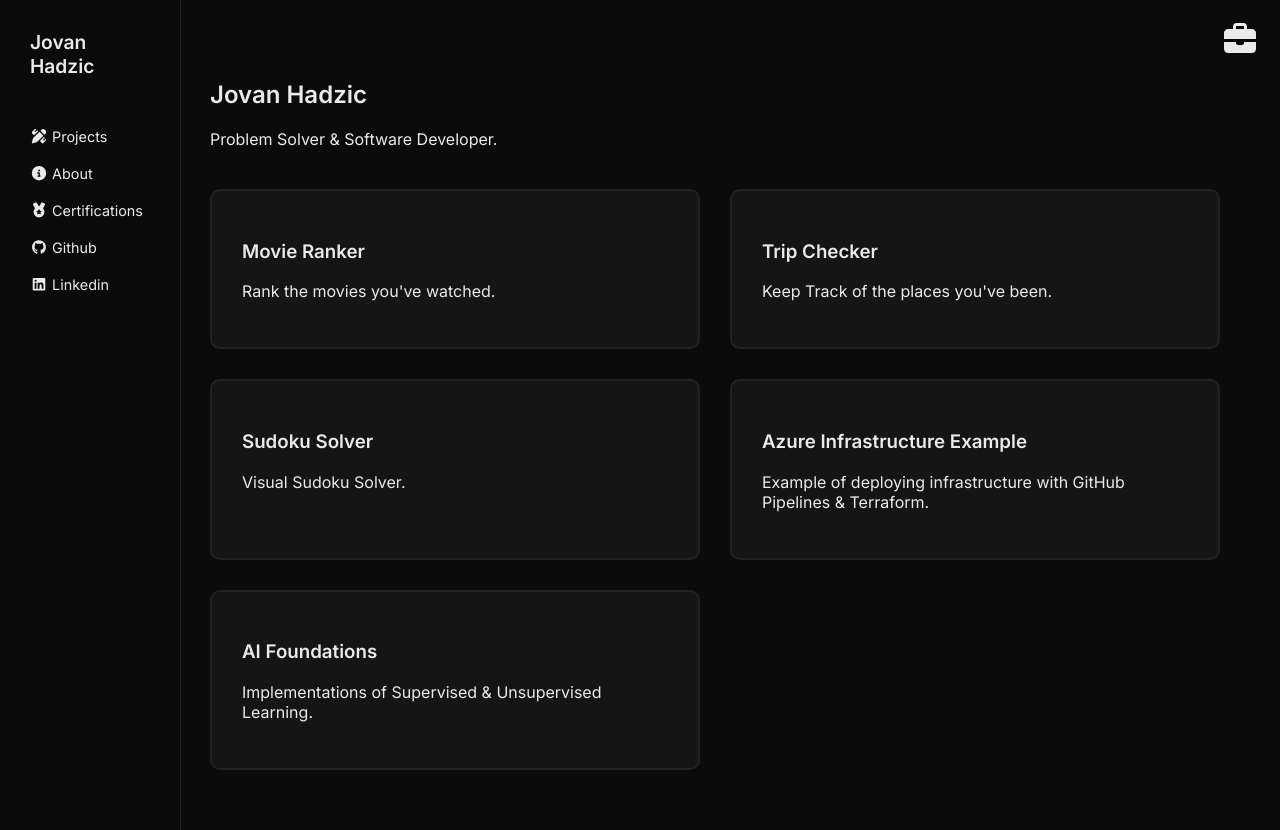
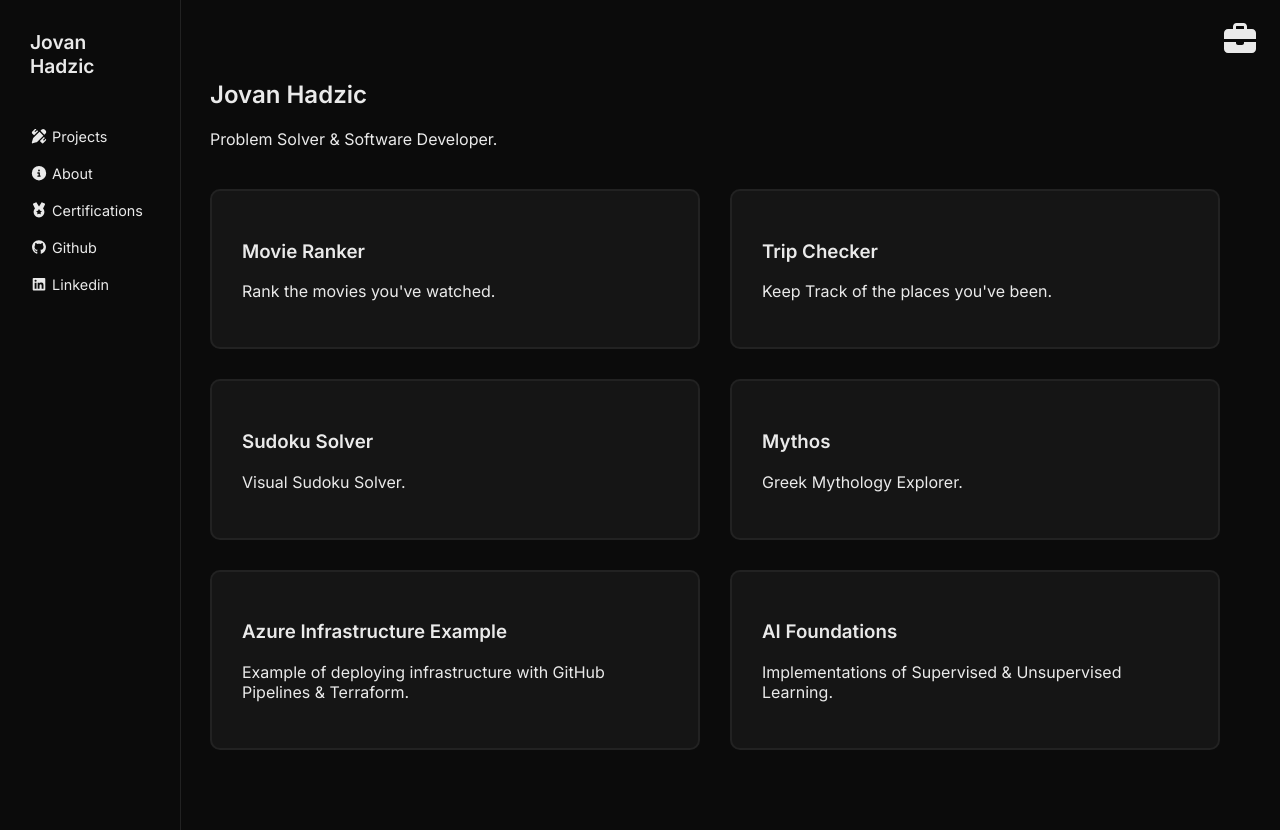
Before and after one commit to Jovan253/portfolio, a React (Create React App) app: page / in a window 1280 px wide. Built offline with nearby package versions, Linux system fonts and the light colour scheme.

Commit message:
feat: add Mythos

```diff
--- a/src/data/projects.js
+++ b/src/data/projects.js
@@ -1,4 +1,4 @@
-import { faPlaneUp, faTableCells, faClapperboard } from "@fortawesome/free-solid-svg-icons";
+import { faPlaneUp, faTableCells, faClapperboard, faBoltLightning } from "@fortawesome/free-solid-svg-icons";
 import { faGithub } from "@fortawesome/free-brands-svg-icons";
 
 const projects = [
@@ -28,6 +28,14 @@ const projects = [
     },
     {
         id: 4,
+        title: "Mythos",
+        description: "Greek Mythology Explorer.",
+        link: "https://mythos-j5ne.vercel.app/",
+        hoverColor: "#dfad25",
+        hoverIcon: faBoltLightning
+    },
+    {
+        id: 5,
         title: "Azure Infrastructure Example",
         description: "Example of deploying infrastructure with GitHub Pipelines & Terraform.",
         link: "https://github.com/Jovan253/azure-infrastructure-example",
@@ -35,7 +43,7 @@ const projects = [
         hoverIcon: faGithub
     },
     {
-        id: 5,
+        id: 6,
         title: "AI Foundations",
         description: "Implementations of Supervised & Unsupervised Learning.",
         link: "https://github.com/Jovan253/AI-Foundations",
```
